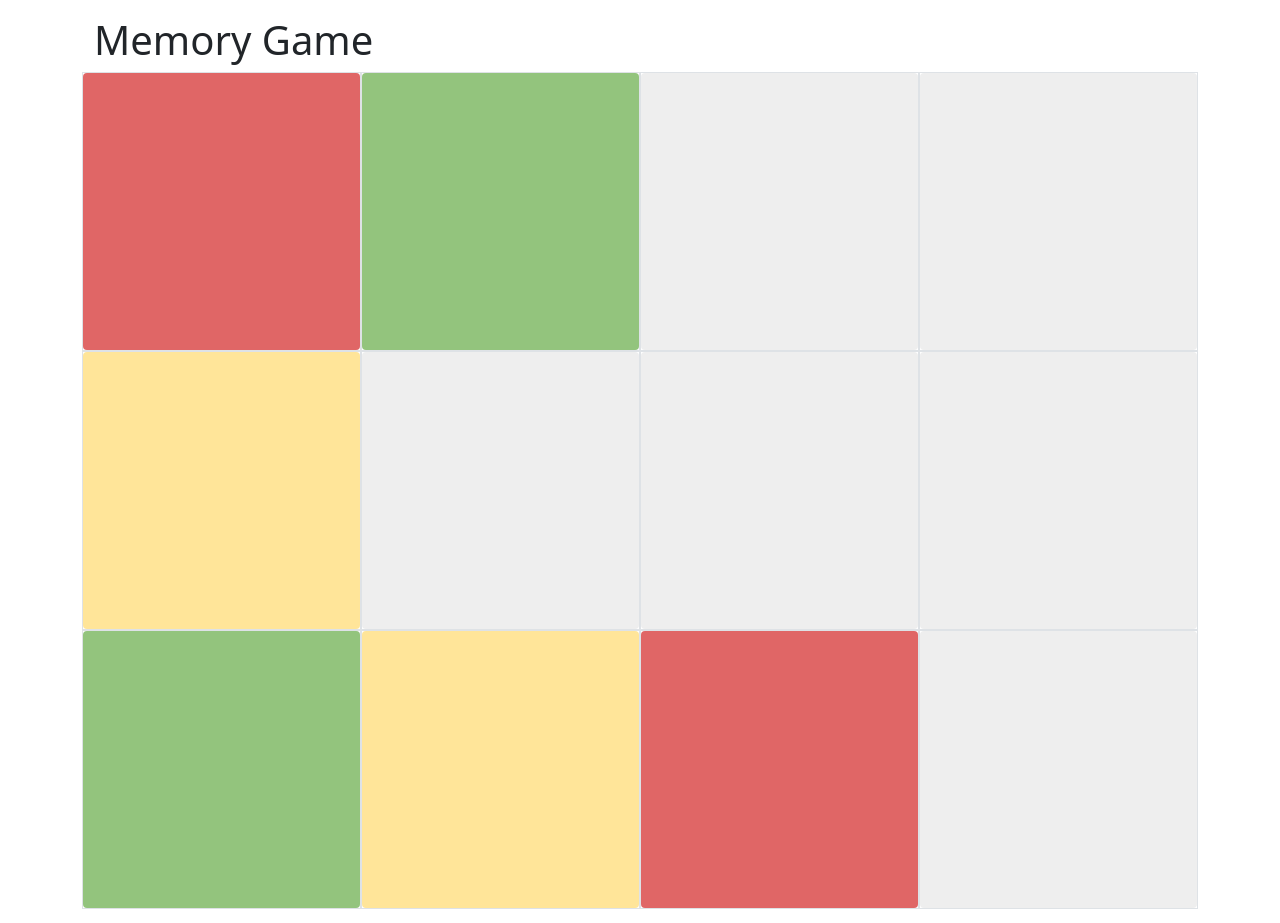
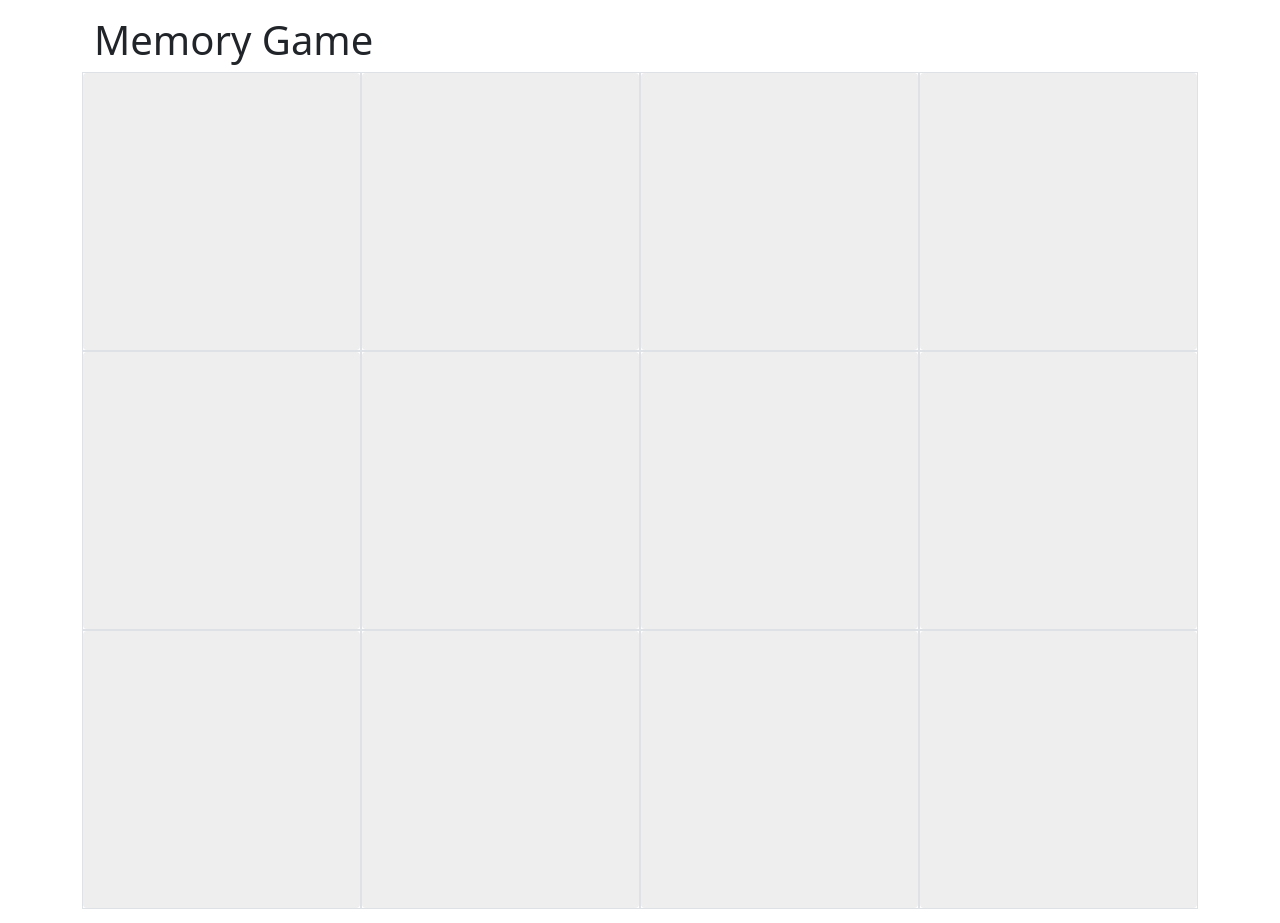
Before and after one commit to ccasil/DojoReact, a React (Create React App) app: page / in a window 1280 px wide. Shown: the top 923 px of the page. Built offline with nearby package versions, Linux system fonts and the light colour scheme.

Commit message:
memory game

```diff
--- a/src/App.css
+++ b/src/App.css
@@ -13,15 +13,15 @@
 }
 
 .green {
-    background-color: #93c47d !important;
+    background-color: #93c47d;
 }
 
 .red {
-    background-color: #e06666 !important;
+    background-color: #e06666;
 }
 
 .yellow {
-    background-color: #ffe599 !important;
+    background-color: #ffe599;
 }
 
 .correct {
--- a/src/Memory.js
+++ b/src/Memory.js
@@ -7,7 +7,9 @@ class Card extends React.Component {
         this.squares = []
         this.state = {
             seconds: 3,
-            data: this.squares
+            data: this.squares,
+            guessing: true,
+            tries: 6
         }
     }
 
@@ -20,7 +22,7 @@ class Card extends React.Component {
         for(var i = 0; i < 12; i++){
             let item =
             <div key={i} className='col-3 border p-0'>
-                <div className={'square ' + answers2[i]}>
+                <div className={`square ${answers2[i]} ${this.state.guessing ? "gray": ""}`}>
 
                 </div>
             </div>
@@ -32,19 +34,24 @@ class Card extends React.Component {
 	}
 
     startTime() {
-        setInterval(() => {
-            if(this.state.seconds > 0){
+        let timer = setInterval(() => {
+            if(this.state.seconds >= 1){
                 this.setState({
                     seconds: this.state.seconds - 1
                 });
             } else {
                 this.guessMode();
+                clearInterval(timer)
             }
         }, 1000);
     }
 
     guessMode() {
-
+        console.log(this.state.guessing, this.squares);
+        this.setState({
+            guessing: !this.state.guessing,
+            data: this.squares
+        });
     }
     render(){
         return(
@@ -56,6 +63,9 @@ class Card extends React.Component {
                 <button className='mt-3' onClick={ () => this.startTime() } >
                     Start Game
                 </button>
+                <button className='mt-3' onClick={ () => this.guessMode() } >
+                    guess
+                </button>
                 <p>{this.state.seconds}</p>
             </div>
         )
```
